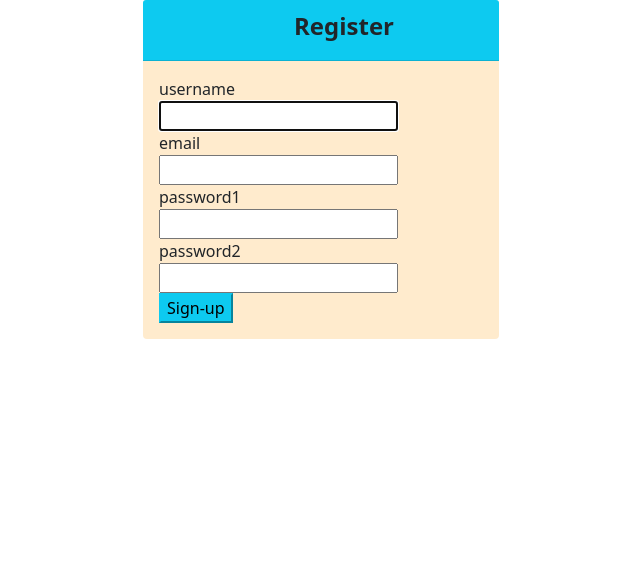
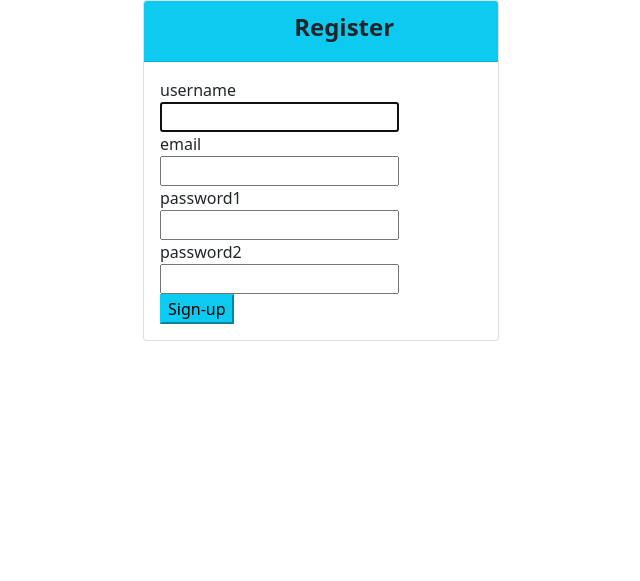
Before and after one commit to vaultman765/OurJourney, a Django app: page /register/ in a window 1280 px wide. Shown: the part 64-645 px from the top of the page, without its empty margins (319-959 px from the left). Run offline with Django 3.2, Linux system fonts and the light colour scheme; some web fonts are replaced.

Commit message:
Removed searchbar color

```diff
--- a/OurJourney/journey/static/journey/style.css
+++ b/OurJourney/journey/static/journey/style.css
@@ -1,7 +1,3 @@
-.card{
-    background-color: blanchedalmond;
-    border: none;
-}
 .card-image{
     width: 100%;
     max-width: 300px;
```
